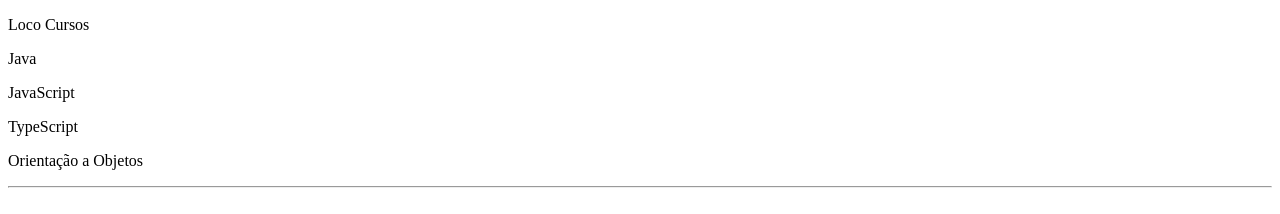
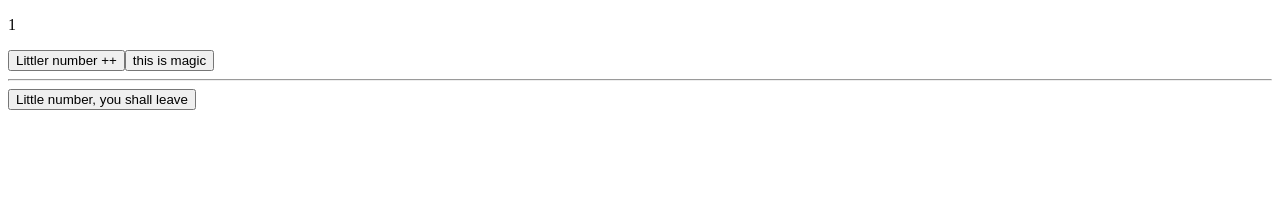
Before and after one commit to VetVictor33/first-angular-app, an Angular app: page / in a window 1280 px wide. Shown: the top 214 px of the page. Built offline with nearby package versions, Linux system fonts and the light colour scheme.

Commit message:
ngLifecycles

```diff
--- a/src/app/app.component.html
+++ b/src/app/app.component.html
@@ -1,8 +1,9 @@
 <router-outlet>
-  <app-courses/>
+  <!-- <app-courses/>
   <hr/>
   <app-data-binding/>
   <hr>
   <hr>
-  <hr>
+  <hr> -->
+  <app-help-dom-manipulation/>
 </router-outlet>
--- a/src/app/app.module.ts
+++ b/src/app/app.module.ts
@@ -8,6 +8,8 @@ import { DataBindingComponent } from './data-binding/data-binding.component';
 import { FormsModule } from '@angular/forms';
 import { InputPropertyComponent } from './input-property/input-property.component';
 import { OutputPropertyComponent } from './output-property/output-property.component';
+import { LifecycleComponent } from './lifecycle/lifecycle.component';
+import { HelpDomManipulationComponent } from './help-dom-manipulation/help-dom-manipulation.component';
 
 @NgModule({
   declarations: [
@@ -15,7 +17,9 @@ import { OutputPropertyComponent } from './output-property/output-property.compo
     CoursesComponent,
     DataBindingComponent,
     InputPropertyComponent,
-    OutputPropertyComponent
+    OutputPropertyComponent,
+    LifecycleComponent,
+    HelpDomManipulationComponent
   ],
   imports: [
     BrowserModule,
--- /dev/null
+++ b/src/app/help-dom-manipulation/help-dom-manipulation.component.html
@@ -0,0 +1,7 @@
+<app-lifecycle [littleNumber]="iCommandLittleNumberToBe" *ngIf="doIPermitLittleNumberToBeAlive"/>
+<p *ngIf="(iCommandLittleNumberToBe > 10)">Little number aim't that little no more</p>
+<button (click)="lemmeChangeYouLittleNumber()">this is magic</button>
+<hr>
+<button (click)="changeMyWill()">
+  Little number, you shall {{ doIPermitLittleNumberToBeAlive? "leave": "return"}}
+</button>
--- /dev/null
+++ b/src/app/help-dom-manipulation/help-dom-manipulation.component.ts
@@ -0,0 +1,21 @@
+import { Component } from '@angular/core';
+
+@Component({
+  selector: 'app-help-dom-manipulation',
+  templateUrl: './help-dom-manipulation.component.html',
+  styleUrls: ['./help-dom-manipulation.component.sass']
+})
+export class HelpDomManipulationComponent {
+
+  public iCommandLittleNumberToBe: number = 1;
+  public doIPermitLittleNumberToBeAlive: boolean = true;
+
+  public lemmeChangeYouLittleNumber() {
+    this.iCommandLittleNumberToBe++
+  }
+
+  public changeMyWill() {
+    this.doIPermitLittleNumberToBeAlive = !this.doIPermitLittleNumberToBeAlive
+  }
+
+}
--- /dev/null
+++ b/src/app/lifecycle/lifecycle.component.html
@@ -0,0 +1,2 @@
+<p>{{ littleNumber }}</p>
+<button (click)="littleNumberPlusPlus()">Littler number ++</button>
--- /dev/null
+++ b/src/app/lifecycle/lifecycle.component.ts
@@ -0,0 +1,45 @@
+import { AfterContentChecked, AfterContentInit, AfterViewChecked, AfterViewInit, Component, DoCheck, Input, OnChanges, OnDestroy, OnInit, SimpleChanges } from '@angular/core';
+
+@Component({
+  selector: 'app-lifecycle',
+  templateUrl: './lifecycle.component.html',
+  styleUrls: ['./lifecycle.component.sass']
+})
+export class LifecycleComponent
+  implements OnChanges, OnInit, DoCheck, AfterContentInit, AfterContentChecked,
+  AfterViewInit, AfterViewChecked, OnDestroy {
+
+  @Input() public littleNumber: number = 0;
+
+
+  public littleNumberPlusPlus() {
+    this.littleNumber++
+  }
+
+  public ngOnChanges(changes: SimpleChanges): void {
+    console.log(`OnChange`)
+    console.log(changes)
+  }
+  public ngOnInit(): void {
+    console.log("OnInit")
+  }
+  public ngDoCheck(): void {
+    console.log("DoCheck")
+  }
+  public ngAfterContentInit(): void {
+    console.log("AfterContentInit")
+  }
+  public ngAfterContentChecked(): void {
+    console.log("AfterContentChecked")
+  }
+  public ngAfterViewInit(): void {
+    console.log("AfterViewInit")
+  }
+  public ngAfterViewChecked(): void {
+    console.log("AfterViewChecked")
+  }
+  public ngOnDestroy(): void {
+    console.log("OnDestroy")
+  }
+
+}
```
Also changed, not shown: src/app/help-dom-manipulation/help-dom-manipulation.component.sass (added), src/app/lifecycle/lifecycle.component.sass (added), 2 other files (tests, documents, lock files or other folders).
